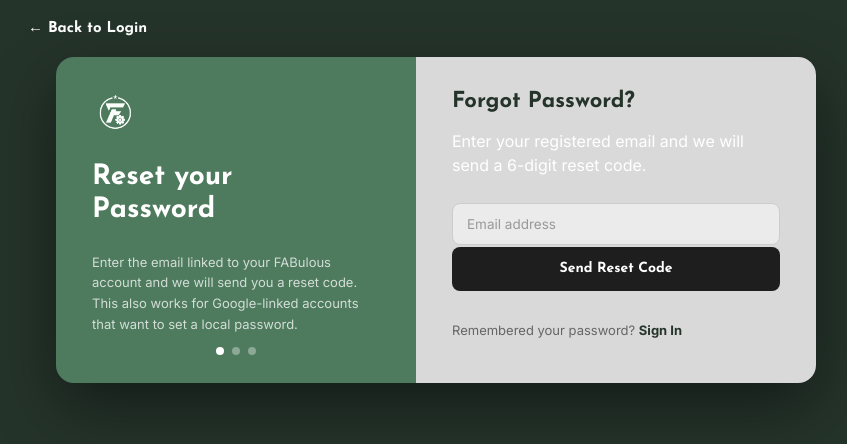
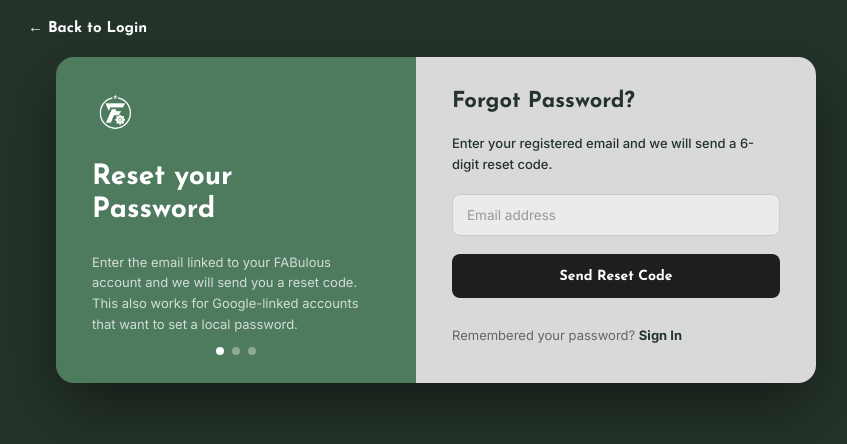
Before and after one commit to Verzadene/Fab-ulous, a PHP site: page /Fab-ulous/forgot_password.php in a window 1280 px wide. Shown: the part 72-516 px from the top of the page, without its empty margins (204-1051 px from the left). Run offline with PHP 8.4, Linux system fonts and the light colour scheme.

Commit message:
fix: improve auth UI spacing and reset email flow

```diff
--- a/admin/admin_login.php
+++ b/admin/admin_login.php
@@ -130,7 +130,7 @@ $conn->close();
         <p class="error-msg"><?php echo htmlspecialchars($error); ?></p>
       <?php endif; ?>
 
-      <form method="POST" action="">
+      <form method="POST" action="" class="auth-form">
         <div class="input-group">
           <input type="text" name="username" class="input-field"
                  placeholder="Admin Username or Email" autocomplete="username" required/>
--- a/config.php
+++ b/config.php
@@ -398,6 +398,19 @@ function send_mfa_code_email(string $email, string $displayName, string $code):
     return send_smtp_mail($email, $displayName, $subject, $message);
 }
 
+function send_password_reset_email(string $email, string $displayName, string $code): bool
+{
+    $subject = 'Reset your FABulous password';
+    $message = "Hello {$displayName},\n\n"
+        . "Your FABulous password reset code is: {$code}\n\n"
+        . "This code expires in 30 minutes.\n"
+        . 'Reset page: ' . APP_URL . "/login/reset_password.php\n\n"
+        . "If you did not request a password reset, you can ignore this email.\n\n"
+        . "FABulous Security";
+
+    return send_smtp_mail($email, $displayName, $subject, $message);
+}
+
 function send_registration_verification_email(string $email, string $displayName, string $code): bool
 {
     $subject = 'Verify your FABulous account';
--- a/login/forgot_password.php
+++ b/login/forgot_password.php
@@ -33,6 +33,7 @@ if ($_SERVER['REQUEST_METHOD'] === 'POST') {
 
             if (!$account) {
                 $success = 'If that email is registered, a reset code has been sent.';
+                $_SESSION['reset_email'] = $email;
             } elseif (!$tableExists) {
                 $error = 'Password reset is not available yet. Run database/migration_v5.sql first.';
             } else {
@@ -47,21 +48,33 @@ if ($_SERVER['REQUEST_METHOD'] === 'POST') {
                      VALUES (?, ?, DATE_ADD(NOW(), INTERVAL 30 MINUTE))"
                 );
                 $insStmt->bind_param('ss', $email, $code);
-                $insStmt->execute();
+                $inserted = $insStmt->execute();
                 $insStmt->close();
 
-                $displayName = trim($account['first_name'] ?? 'User');
-                $subject = 'Reset your FABulous password';
-                $body = "Hello {$displayName},\n\n"
-                    . "Your FABulous password reset code is: {$code}\n\n"
-                    . "This code expires in 30 minutes.\n"
-                    . 'Reset page: ' . APP_URL . "/login/reset_password.php\n\n"
-                    . "If you did not request a password reset, you can ignore this email.\n\n"
-                    . "FABulous Security";
-                send_smtp_mail($email, $displayName, $subject, $body);
+                if (!$inserted) {
+                    $error = 'We could not prepare a reset code. Please try again.';
+                } else {
+                    $displayName = trim((string) ($account['first_name'] ?? ''));
+                    if ($displayName === '') {
+                        $displayName = 'User';
+                    }
 
-                $success = 'If that email is registered, a reset code has been sent.';
-                $_SESSION['reset_email'] = $email;
+                    $mailSent = send_password_reset_email($email, $displayName, $code);
+                    if (!$mailSent) {
+                        $cleanupStmt = $conn->prepare("DELETE FROM password_resets WHERE email = ?");
+                        if ($cleanupStmt) {
+                            $cleanupStmt->bind_param('s', $email);
+                            $cleanupStmt->execute();
+                            $cleanupStmt->close();
+                        }
+
+                        unset($_SESSION['reset_email']);
+                        $error = get_last_mail_error() ?: 'We could not send the reset code email. Please try again.';
+                    } else {
+                        $success = 'If that email is registered, a reset code has been sent.';
+                        $_SESSION['reset_email'] = $email;
+                    }
+                }
             }
 
             if ($success) {
@@ -119,7 +132,7 @@ $conn->close();
         Enter your registered email and we will send a 6-digit reset code.
       </p>
 
-      <form method="POST" action="">
+      <form method="POST" action="" class="auth-form auth-form--spacious">
         <input type="hidden" name="action" value="send_code"/>
         <div class="input-group">
           <input type="email" name="email" class="input-field"
@@ -128,7 +141,7 @@ $conn->close();
         <button type="submit" class="btn-primary">Send Reset Code</button>
       </form>
 
-      <div class="bottom-links" style="margin-top:20px;">
+      <div class="bottom-links">
         <span class="bottom-text">Remembered your password?
           <a href="login.php" class="link-btn">Sign In</a>
         </span>
--- a/login/login.css
+++ b/login/login.css
@@ -156,7 +156,7 @@ html, body {
   padding: 32px 36px;
   display: flex;
   flex-direction: column;
-  gap: 10px;
+  gap: 14px;
 }
 
 .panel-title {
@@ -179,8 +179,42 @@ html, body {
   border-left: 3px solid #c0392b;
 }
 
+.success-msg {
+  color: var(--text-dark);
+  font-size: 13px;
+  font-weight: 600;
+  margin: 0;
+  padding: 8px 10px;
+  background: rgba(78,122,94,0.14);
+  border-radius: 6px;
+  border-left: 3px solid var(--panel-left);
+}
+
+.verify-copy {
+  color: var(--text-dark);
+  font-size: 13px;
+  font-weight: 500;
+  line-height: 1.6;
+  margin: 0 0 2px;
+}
+
+.auth-form {
+  width: 100%;
+  display: flex;
+  flex-direction: column;
+  gap: 16px;
+  margin-top: 4px;
+}
+
+.auth-form--spacious {
+  gap: 18px;
+}
+
 /* ---------- Inputs ---------- */
-.input-group { width: 100%; }
+.input-group {
+  width: 100%;
+  margin: 0;
+}
 
 .input-field {
   width: 100%;
@@ -204,7 +238,11 @@ html, body {
 }
 
 /* ---------- Show Password ---------- */
-.show-password-row { display: flex; align-items: center; }
+.show-password-row {
+  display: flex;
+  align-items: center;
+  margin-top: -4px;
+}
 
 .checkbox-label {
   display: flex;
@@ -260,7 +298,7 @@ html, body {
   font-weight: 700;
   cursor: pointer;
   transition: background 0.2s, transform 0.1s;
-  margin-top: 2px;
+  margin-top: 0;
 }
 
 .btn-primary:hover {
@@ -278,7 +316,7 @@ html, body {
   font-size: 13px;
   color: #888;
   text-align: left;
-  margin: 0;
+  margin: 6px 0 0;
 }
 
 /* ---------- Google Button ---------- */
@@ -319,8 +357,10 @@ html, body {
 .bottom-links {
   display: flex;
   justify-content: space-between;
-  align-items: center;
-  margin-top: 2px;
+  align-items: flex-start;
+  flex-wrap: wrap;
+  gap: 14px;
+  margin-top: 14px;
 }
 
 .bottom-text {
--- a/login/login.php
+++ b/login/login.php
@@ -157,7 +157,7 @@ $conn->close();
         <p class="error-msg"><?php echo $errorIsHtml ? $error : htmlspecialchars($error); ?></p>
       <?php endif; ?>
 
-      <form method="POST" action="">
+      <form method="POST" action="" class="auth-form">
         <div class="input-group">
           <input type="text" name="username" id="username" class="input-field"
                  placeholder="Username or Email" autocomplete="username" required/>
--- a/login/reset_password.php
+++ b/login/reset_password.php
@@ -59,6 +59,7 @@ if ($_SERVER['REQUEST_METHOD'] === 'POST') {
                 $markStmt->execute();
                 $markStmt->close();
 
+                unset($_SESSION['reset_email']);
                 $conn->close();
                 header('Location: login.php?reset=1');
                 exit;
@@ -113,7 +114,7 @@ $conn->close();
         <p class="error-msg"><?php echo htmlspecialchars($error); ?></p>
       <?php endif; ?>
 
-      <form method="POST" action="">
+      <form method="POST" action="" class="auth-form auth-form--spacious">
         <input type="hidden" name="action" value="reset"/>
         <div class="input-group">
           <input type="email" name="email" class="input-field"
@@ -147,7 +148,7 @@ $conn->close();
         <button type="submit" class="btn-primary">Set New Password</button>
       </form>
 
-      <div class="bottom-links" style="margin-top:16px;">
+      <div class="bottom-links">
         <span class="bottom-text">Need a new code?
           <a href="forgot_password.php" class="link-btn">Request one</a>
         </span>
```
Also changed, not shown: CLAUDE.md (+7 -2 lines), README.md.
